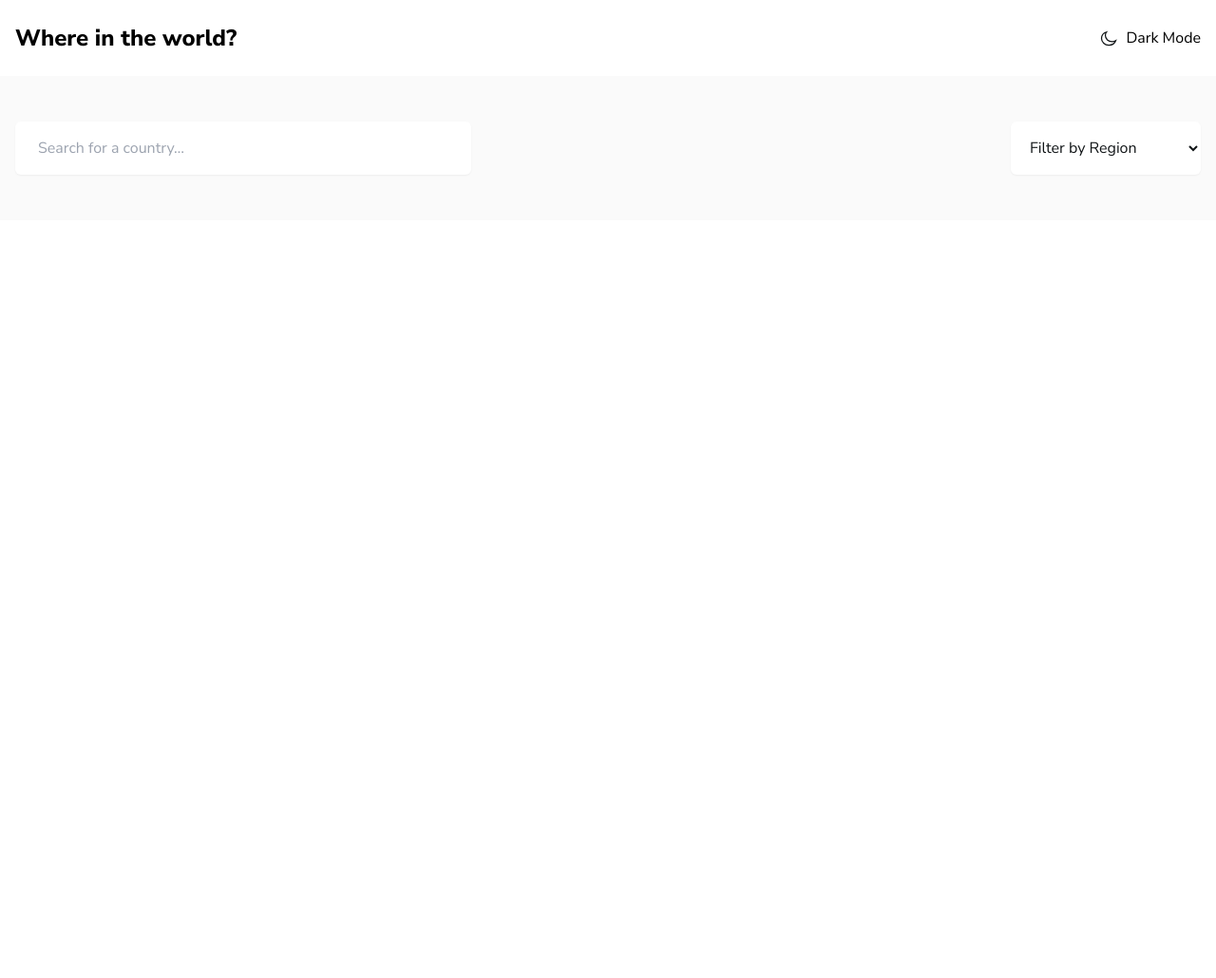
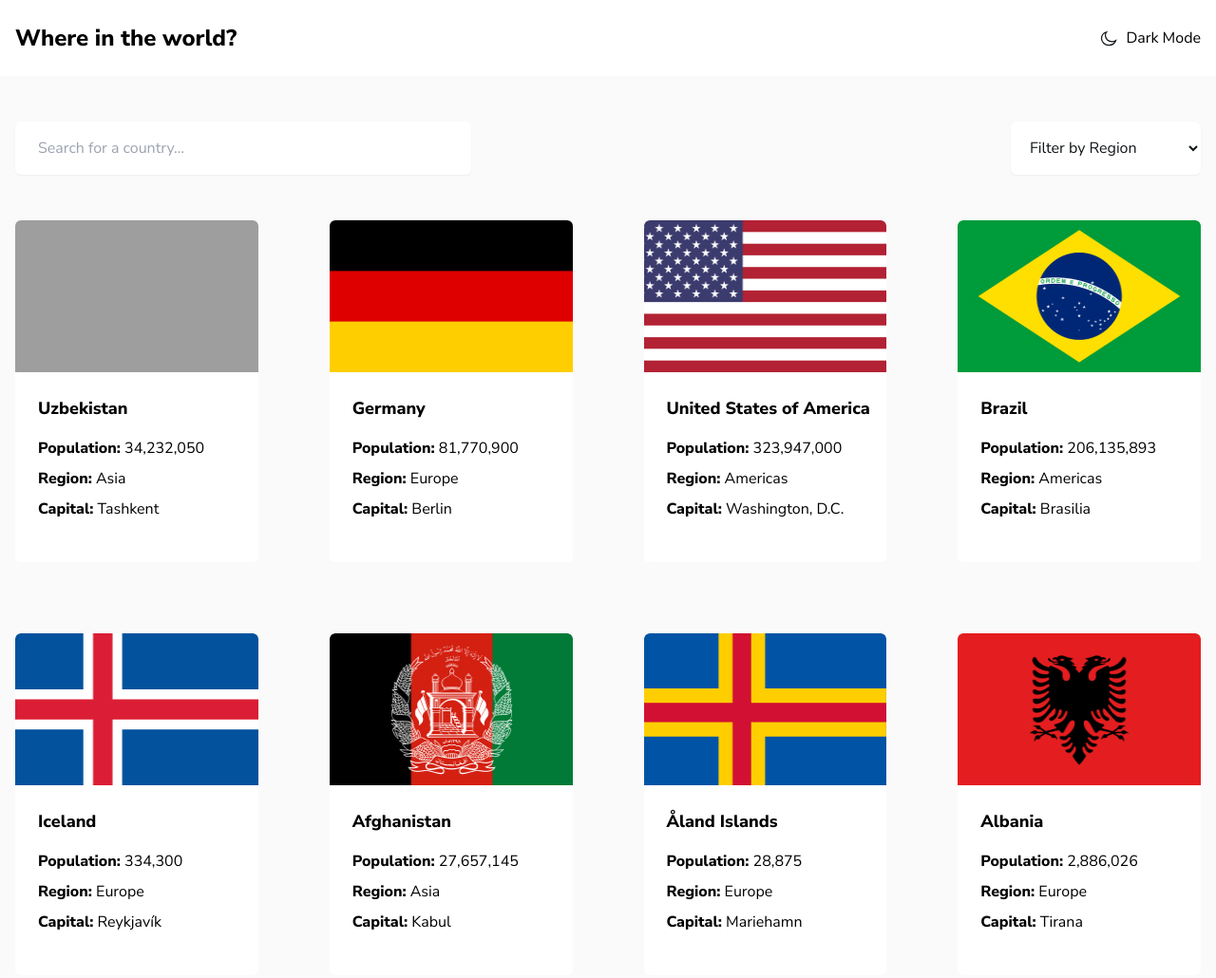
Before and after one commit to shakhbozbekusmonov/countries-2, a website: page index.html in a window 1280 px wide. Shown: the whole page at 95% size. Before the commit the page ends 800 px from the top, so only its background shows below. Drawn offline with Linux system fonts and the light colour scheme; grey boxes are pictures that could not be loaded.

Commit message:
Countries section done

```diff
--- a/index.html
+++ b/index.html
@@ -16,9 +16,9 @@
   <header class="py-6 px-4 shadow dark:bg-[#2B3844] transition-colors">
     <div class="container mx-auto">
       <div class="flex items-center justify-between">
-        <a class="text-2xl font-extrabold dark:text-white" href="./index.html">
+        <h1><a class="text-2xl font-extrabold dark:text-white" href="./index.html">
           Where in the world?
-        </a>
+        </a></h1>
 
         <button class="menu-btn flex items-center dark:text-white">
           <img class="menu-icon me-2" src="./images/icon-moon.svg" width="20" height="20" alt="Moon mode icon">
@@ -50,6 +50,96 @@
       </div>
     </section>
     <!-- INTRO END -->
+
+    <!-- COUNTRIES START -->
+    <section class="countries pb-11">
+      <h2 class="hidden">Countries section</h2>
+      <div class="container mx-auto">
+        <ul class="grid grid-cols-1 md:grid-cols-2 lg:grid-cols-3 xl:grid-cols-4 gap-10 xl:gap-[75px]">
+          <li class="w-full rounded-md overflow-hidden bg-white dark:bg-[#2B3844] dark:text-white">
+            <img class="w-full h-40" src="https://flagcdn.com/uz.svg" width="267" height="160" alt="Uzbekistan flag img">
+
+            <div class="content pt-6 pb-11 ps-6">
+              <h3 class="text-lg font-extrabold pb-4">Uzbekistan</h3>
+              <p class="pb-2"><b>Population:</b> 34,232,050</p>
+              <p class="pb-2"><b>Region:</b> Asia</p>
+              <p class=""><b>Capital:</b> Tashkent</p>
+            </div>
+          </li>
+          <li class="w-full rounded-md overflow-hidden bg-white dark:bg-[#2B3844] dark:text-white">
+            <img class="w-full h-40" src="./images/germany.jpg"  alt="Germany flag img">
+
+            <div class="content pt-6 pb-11 ps-6">
+              <h3 class="text-lg font-extrabold pb-4">Germany</h3>
+              <p class="pb-2"><b>Population:</b> 81,770,900</p>
+              <p class="pb-2"><b>Region:</b> Europe</p>
+              <p class=""><b>Capital:</b> Berlin</p>
+            </div>
+          </li>
+          <li class="w-full rounded-md overflow-hidden bg-white dark:bg-[#2B3844] dark:text-white">
+            <img class="w-full h-40" src="./images/usa.jpg"  alt="USA flag img">
+
+            <div class="content pt-6 pb-11 ps-6">
+              <h3 class="text-lg font-extrabold pb-4">United States of America</h3>
+              <p class="pb-2"><b>Population:</b> 323,947,000</p>
+              <p class="pb-2"><b>Region:</b> Americas</p>
+              <p class=""><b>Capital:</b> Washington, D.C.</p>
+            </div>
+          </li>
+          <li class="w-full rounded-md overflow-hidden bg-white dark:bg-[#2B3844] dark:text-white">
+            <img class="w-full h-40" src="./images/flag-brazil.jpg"  alt="Brazil flag img">
+
+            <div class="content pt-6 pb-11 ps-6">
+              <h3 class="text-lg font-extrabold pb-4">Brazil</h3>
+              <p class="pb-2"><b>Population:</b> 206,135,893</p>
+              <p class="pb-2"><b>Region:</b> Americas</p>
+              <p class=""><b>Capital:</b> Brasilia</p>
+            </div>
+          </li>
+          <li class="w-full rounded-md overflow-hidden bg-white dark:bg-[#2B3844] dark:text-white">
+            <img class="w-full h-40" src="./images/iceland.jpg"  alt="iceland flag img">
+
+            <div class="content pt-6 pb-11 ps-6">
+              <h3 class="text-lg font-extrabold pb-4">Iceland</h3>
+              <p class="pb-2"><b>Population:</b> 334,300</p>
+              <p class="pb-2"><b>Region:</b> Europe</p>
+              <p class=""><b>Capital:</b> Reykjavík</p>
+            </div>
+          </li>
+          <li class="w-full rounded-md overflow-hidden bg-white dark:bg-[#2B3844] dark:text-white">
+            <img class="w-full h-40" src="./images/afghanistan.jpg"  alt="Afghanistan flag img">
+
+            <div class="content pt-6 pb-11 ps-6">
+              <h3 class="text-lg font-extrabold pb-4">Afghanistan</h3>
+              <p class="pb-2"><b>Population:</b> 27,657,145</p>
+              <p class="pb-2"><b>Region:</b> Asia</p>
+              <p class=""><b>Capital:</b> Kabul</p>
+            </div>
+          </li>
+          <li class="w-full rounded-md overflow-hidden bg-white dark:bg-[#2B3844] dark:text-white">
+            <img class="w-full h-40" src="./images/aland.jpg"  alt="aland flag img">
+
+            <div class="content pt-6 pb-11 ps-6">
+              <h3 class="text-lg font-extrabold pb-4">Åland Islands</h3>
+              <p class="pb-2"><b>Population:</b> 28,875</p>
+              <p class="pb-2"><b>Region:</b> Europe</p>
+              <p class=""><b>Capital:</b> Mariehamn</p>
+            </div>
+          </li>
+          <li class="w-full rounded-md overflow-hidden bg-white dark:bg-[#2B3844] dark:text-white">
+            <img class="w-full h-40" src="./images/albany.jpg"  alt="albany flag img">
+
+            <div class="content pt-6 pb-11 ps-6">
+              <h3 class="text-lg font-extrabold pb-4">Albania</h3>
+              <p class="pb-2"><b>Population:</b> 2,886,026</p>
+              <p class="pb-2"><b>Region:</b> Europe</p>
+              <p class=""><b>Capital:</b> Tirana</p>
+            </div>
+          </li>
+        </ul>
+      </div>
+    </section>
+    <!-- COUNTRIES END -->
   </main>
   <!-- MAIN END -->
 
```
Also changed, not shown: css/main.css, images/afghanistan.jpg (added), images/aland.jpg (added), images/albany.jpg (added), images/algeria.jpg (added), images/flag-brazil.jpg (added), images/germany.jpg (added), images/iceland.jpg (added), images/usa.jpg (added), 2 other files.
